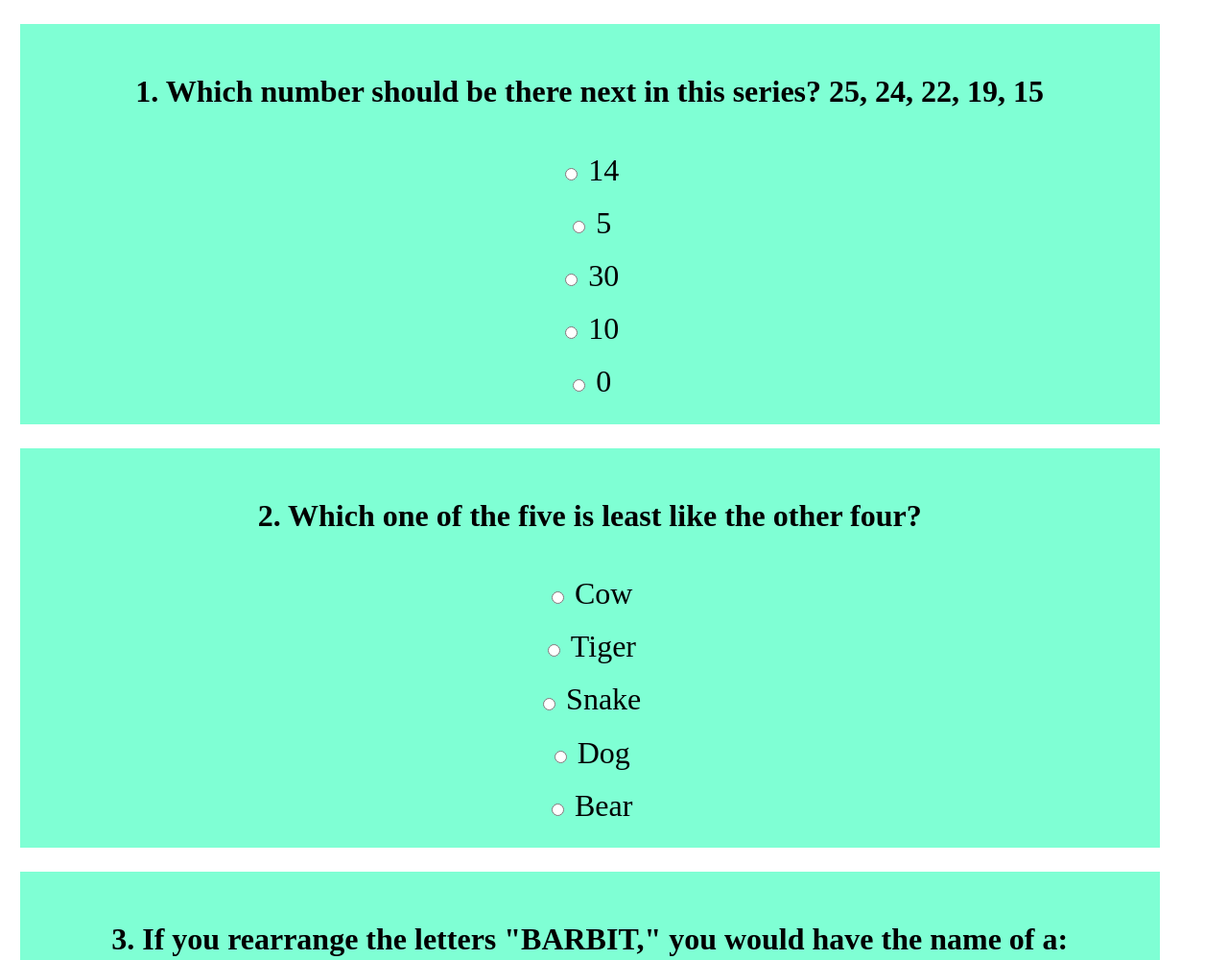
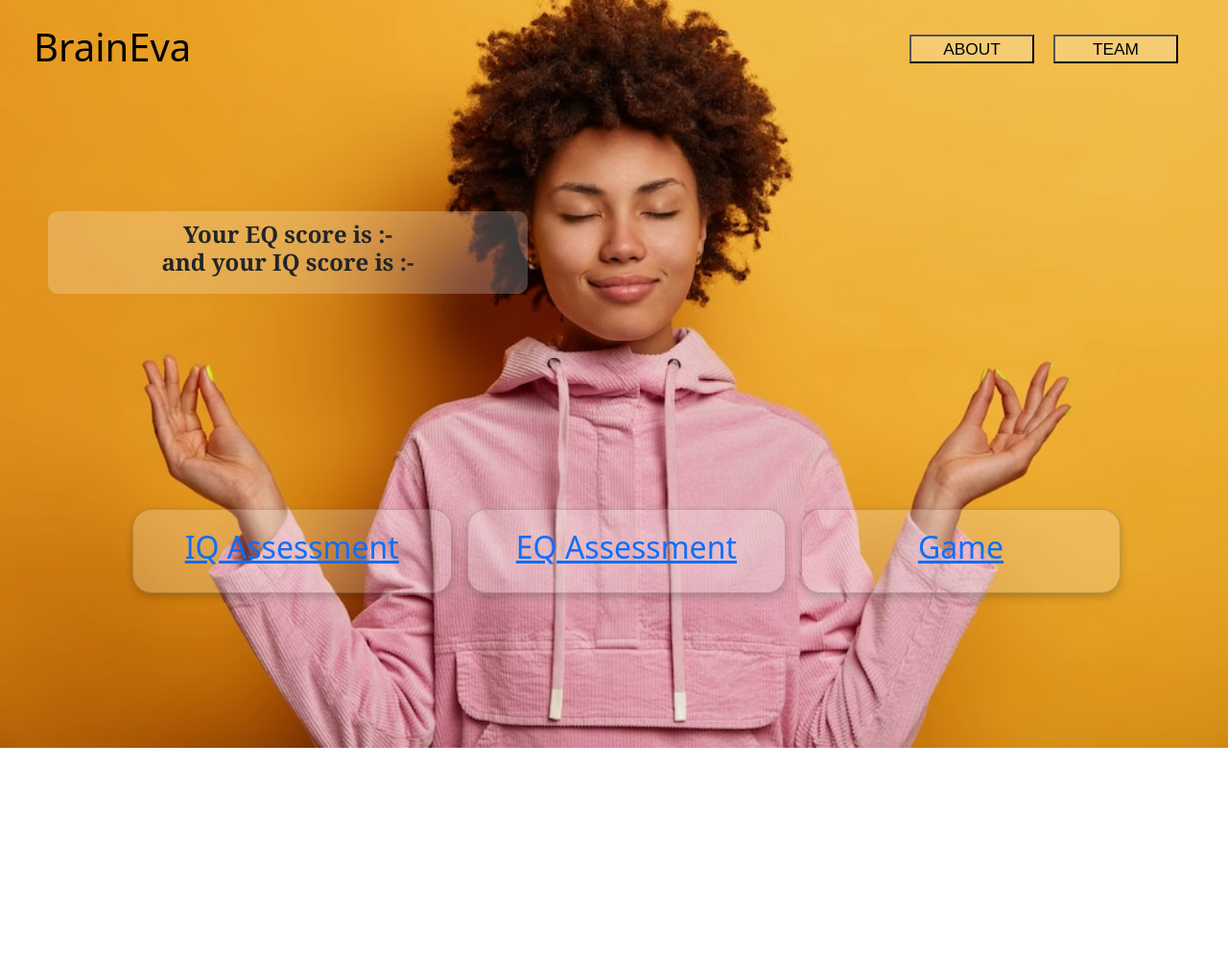
Before and after one commit to Fareeduddin5/samplecode, a plain HTML site: page index.html in a window 1280 px wide. Shown: the top 1000 px of the page at 96% size. After the commit the page ends 800 px from the top, so only its background shows below. Drawn offline with nearby package versions, Linux system fonts and the light colour scheme.

Commit message:
Update index.html

```diff
--- a/index.html
+++ b/index.html
@@ -1,234 +1,159 @@
 <!DOCTYPE html>
 <html lang="en">
-
 <head>
     <meta charset="UTF-8">
     <meta http-equiv="X-UA-Compatible" content="IE=edge">
     <meta name="viewport" content="width=device-width, initial-scale=1.0">
-    <title>IQ</title>
+    <title>BrainEva</title>
+    <!-- CSS only -->
+    <link href="https://cdn.jsdelivr.net/npm/bootstrap@5.2.2/dist/css/bootstrap.min.css" rel="stylesheet" integrity="sha384-Zenh87qX5JnK2Jl0vWa8Ck2rdkQ2Bzep5IDxbcnCeuOxjzrPF/et3URy9Bv1WTRi" crossorigin="anonymous">
+    <!-- JavaScript Bundle with Popper -->
+    <script src="https://cdn.jsdelivr.net/npm/bootstrap@5.2.2/dist/js/bootstrap.bundle.min.js" integrity="sha384-OERcA2EqjJCMA+/3y+gxIOqMEjwtxJY7qPCqsdltbNJuaOe923+mo//f6V8Qbsw3" crossorigin="anonymous"></script>
+    <link rel="stylesheet" href="css/index.css">
+
     <style>
-        body section {
+        body {
+    background-image: url('image01.png');
+    background-position: center;
+    height: 700px;
+    background-repeat: no-repeat;
+    background-size: cover;
+}
+
+.dashboard {
+    font-size: 10px;
+    font-family: Georgia, 'Times New Roman', Times, serif;
+    margin-top: 200px;
+    margin-left: 50px;
+    margin-right: 5px;
+    position:absolute;
+    top: 20px;
+    width: 500px;
+    padding-top: 10px;
+    padding-bottom: 10px;
+    background-color: rgba(255, 255, 255, 0.22);
+    border-radius: 10px;
     text-align: center;
-            margin-top: 1%;
+}
+
+
+.navbar {
+    /* display: flex; */
+padding : 20px 30px;
+margin : 5px ;
+color : black;
+padding: auto;
+border-color: #a3bae0;
 
 }
 
-        body section .card {
-            background-color: aquamarine;
-            padding: 2%;
-            margin: 2% 1%;
-            width: 90%;
 
-            /*
+#button1 {
+    line-height: 12px;
+    font-size: 13pt;
+    font-family: Arial, Helvetica, sans-serif;
+    margin-top: 1px;
+    margin-right: 2px;
     position:absolute;
-            top: 0px; */
+    top: 35px;
+    right: 200px;
+    width: 130px;
+    height: 30px;
+    background-color: rgba(255, 255, 255, 0.22);
+}
+
+#button2 {
+    line-height: 12px;
+    font-size: 13pt;
+    font-family: Arial, Helvetica, sans-serif;
+    margin-top: 1px;
+    margin-right: 2px;
+    position:absolute;
+    top: 35px;
+    right: 50px;
+    width: 130px;
+    height: 30px;
+    background-color: rgba(255, 255, 255, 0.22);
+}
+
+.row {
+    margin-left: 130px;
+}
+
+.card {
+    box-shadow: 0 4px 8px 0 rgba(0,0,0,0.2);
+    padding-top: 20px;
+    padding-bottom: 20px;
+    transition: 0.3s;
+    border-radius: 20px;
+    background-color: rgba(255, 255, 255, 0.22);
+    text-align: center;
+    margin-top: 400px;
+}
+
+.column {
+    float: left;
+    width: 30%;
+    margin-bottom: 16px;
+    padding: 0 8px;
+}
+    </style>
+
+</head>
+<body>
+    <div class="navbar">
+        <h1>  BrainEva</h1>
+    </div>
 
 
-        }
 
-        body section .card .question h1 {
-            font-size: 2rem;
-        }
+   <div class ="button" >
+    <button id="button1" >ABOUT</button>
+    <button id="button2" >TEAM</button>
+   </div>
 
-        body section .card .options .option {
-            font-size: 2rem;
-        }
+   <div class="dashboard">
+        <h4><b>Your EQ score  is :-  <span id="EQ" ></span><br> and your IQ score  is :- <span id="IQ"></span></b></h4>
+   </div> <br>
 
-        body section .card .options .option input {
-            margin-top: 3%;
-        }
-    </style>
-</head>
 
-<body>
 
-    <section>
-        <div class="card active">
-            <div class="question">
-                <h1>1. Which number should be there next in this series? 25, 24, 22, 19, 15</h1>
-            </div>
-            <div class="options">
-                <div class="option">
-                    <input type="radio" name="card1" id="A.14" value="14">
-                    <label for="A. 14">14</label>
-                </div>
-                <div class="option">
-                    <input type="radio" name="card1" id="B.5" value="5">
-                    <label for="B. 5">5</label>
-                </div>
-                <div class="option">
-                    <input type="radio" name="card1" id="C.30" value="30">
-                    <label for="C. 30">30</label>
-                </div>
-                <div class="option">
-                    <input type="radio" name="card1" id="D.10" value="10">
-                    <label for="D. 10">10</label>
-                </div>
-                <div class="option">
-                    <input type="radio" name="card1" id="E.0" value="0">
-                    <label for="E. 0">0</label>
+
+   <div class="row">
+    <div class="column">
+        <div class="card">
+            <div class="container">
+          <a href="iqTest.html">    <h2>IQ Assessment</h2></a>
             </div>
         </div>
     </div>
+    <div class="column">
         <div class="card">
-            <div class="question">
-                <h1>2. Which one of the five is least like the other four?</h1>
-            </div>
-            <div class="options">
-                <div class="option">
-                    <input type="radio" name="card2" id="A.Cow" value="cow">
-                    <label for="A. Cow">Cow</label>
-                </div>
-                <div class="option">
-                    <input type="radio" name="card2" id="B.Tiger" value="tiger">
-                    <label for="B. Tiger">Tiger</label>
-                </div>
-                <div class="option">
-                    <input type="radio" name="card2" id="C.Snake" value="snake">
-                    <label for="C. Snake">Snake</label>
-                </div>
-                <div class="option">
-                    <input type="radio" name="card2" id="D.Dog" value="dog">
-                    <label for="D. Dog">Dog</label>
-                </div>
-                <div class="option">
-                    <input type="radio" name="card2" id="E.Bear" value="bear">
-                    <label for="E. Bear">Bear</label>
+            <div class="container">
+               <a href="eqTest.html"> <h2>EQ Assessment</h2></a>
             </div>
         </div>
     </div>
+    <div class="column">
         <div class="card">
-            <div class="question">
-                <h1>3. If you rearrange the letters "BARBIT," you would have the name of a:</h1>
+            <div class="container">
+              <a href="tictacto.html">  <h2>Game</h2></a>
             </div>
-            <div class="options">
-                <div class="option">
-                    <input type="radio" name="card3" id="A.Ocean" value="ocean">
-                    <label for="A. Ocean">Ocean</label>
-                </div>
-                <div class="option">
-                    <input type="radio" name="card3" id="B.Country" value="country">
-                    <label for="B. Country">Country</label>
-                </div>
-                <div class="option">
-                    <input type="radio" name="card3" id="C.State" value="state">
-                    <label for="C. State">State</label>
-                </div>
-                <div class="option">
-                    <input type="radio" name="card3" id="D.City" value="city">
-                    <label for="D. City">City</label>
-                </div>
-                <div class="option">
-                    <input type="radio" name="card3" id="E.Animal" value="animal">
-                    <label for="E. Animal">Animal</label>
-                </div>
-            </div>
-        </div>
-        <div class="card">
-            <div class="question">
-                <h1>4. Jack is taller than Peter, and Bill is shorter than Jack. Which of the following statements would
-                    be more accurate?</h1>
-            </div>
-            <div class="options">
-                <div class="option">
-                    <input type="radio" name="card4" id="A.Bill" value="Bill is taller than Peter.">
-                    <label for="A.Bill">Bill is taller than Peter.</label>
-                </div>
-                <div class="option">
-                    <input type="radio" name="card4" id="B.Peter" value="Peter is taller than Bill.">
-                    <label for="B.Peter">Peter is taller than Bill.</label>
-                </div>
-                <div class="option">
-                    <input type="radio" name="card4" id="C.Bill" value="Bill is as tall as Peter.">
-                    <label for="C.Bill">Bill is as tall as Peter.</label>
-                </div>
-                <div class="option">
-                    <input type="radio" name="card4" id="D.It"
-                        value="It is impossible to tell whether Bill or Peter is taller.">
-                    <label for="D.It">It is impossible to tell whether Bill or Peter is taller.</label>
-                </div>
-            </div>
-        </div>
-        <div class="card">
-            <div class="question">
-                <h1> 5. How many zeroes are there in 1 million?</h1>
-            </div>
-            <div class="options">
-                <div class="option">
-                    <input type="radio" name="card5" id="A.6" value="6">
-                    <label for="A.6">6</label>
-                </div>
-                <div class="option">
-                    <input type="radio" name="card5" id="B.4" value="4">
-                    <label for="B.5">4</label>
-                </div>
-                <div class="option">
-                    <input type="radio" name="card5" id="C.3" value="3">
-                    <label for="C.3">3</label>
-                </div>
-                <div class="option">
-                    <input type="radio" name="card5" id="D.2" value="2">
-                    <label for="D.2">2</label>
         </div>
     </div>
    </div>
 
-        <button onclick="check()">
-            <h1><a href="demo.html">submit</a></h1>
-        </button>
-    </section>
+
+
+
+
 
 </body>
 <script>
 
-var score = 0
-    function check() {
-
-
-
-        var card = document.querySelectorAll("input:checked");
-        // var card1 = document.querySelector("input[name='card1']:checked");
-        // var card2 = document.querySelector("input[name='card2']:checked");
-        // var card3 = document.querySelector("input[name='card3']:checked");
-        // var card4 = document.querySelector("input[name='card4']:checked");
-        // var card5 = document.querySelector("input[name='card5']:checked");
-
-
-        //     if (card1.value === 10 ){
-        //         score++;
-        //     } if(card2.value === 'snake'  ){
-        //         score++;
-        //     } if(card3.value === 'animal'){
-        //         score++;
-        //     } if(card4.value === 'Bill is as tall as Peter.'){
-        //         score++;
-        //     }
-        card.forEach((e) => {
-
-
-
-            if (e.value === "10") {
-            score++;
-            } else if (e.value === 'snake') {
-                score++;
-            } else if (e.value === 'animal') {
-                score++;
-            } else if (e.value === 'Bill is as tall as Peter.') {
-                score++;
-            } else if (e.value === "6") {
-                score++;
-            }
-        });
-
-     localStorage.setItem('IQ-Score', score);
-
-     window.location.href="demo.html"
-
-
-
-
-    }
-
+   let EQscore = localStorage.getItem('EQ-Score');
+   let IQscore = localStorage.getItem('IQ-Score');
+   document.getElementById("EQ").textContent= EQscore
+   document.getElementById("IQ").textContent= IQscore
 </script>
-
 </html>
```
Lines whose indentation alone changed are shown as unchanged.
